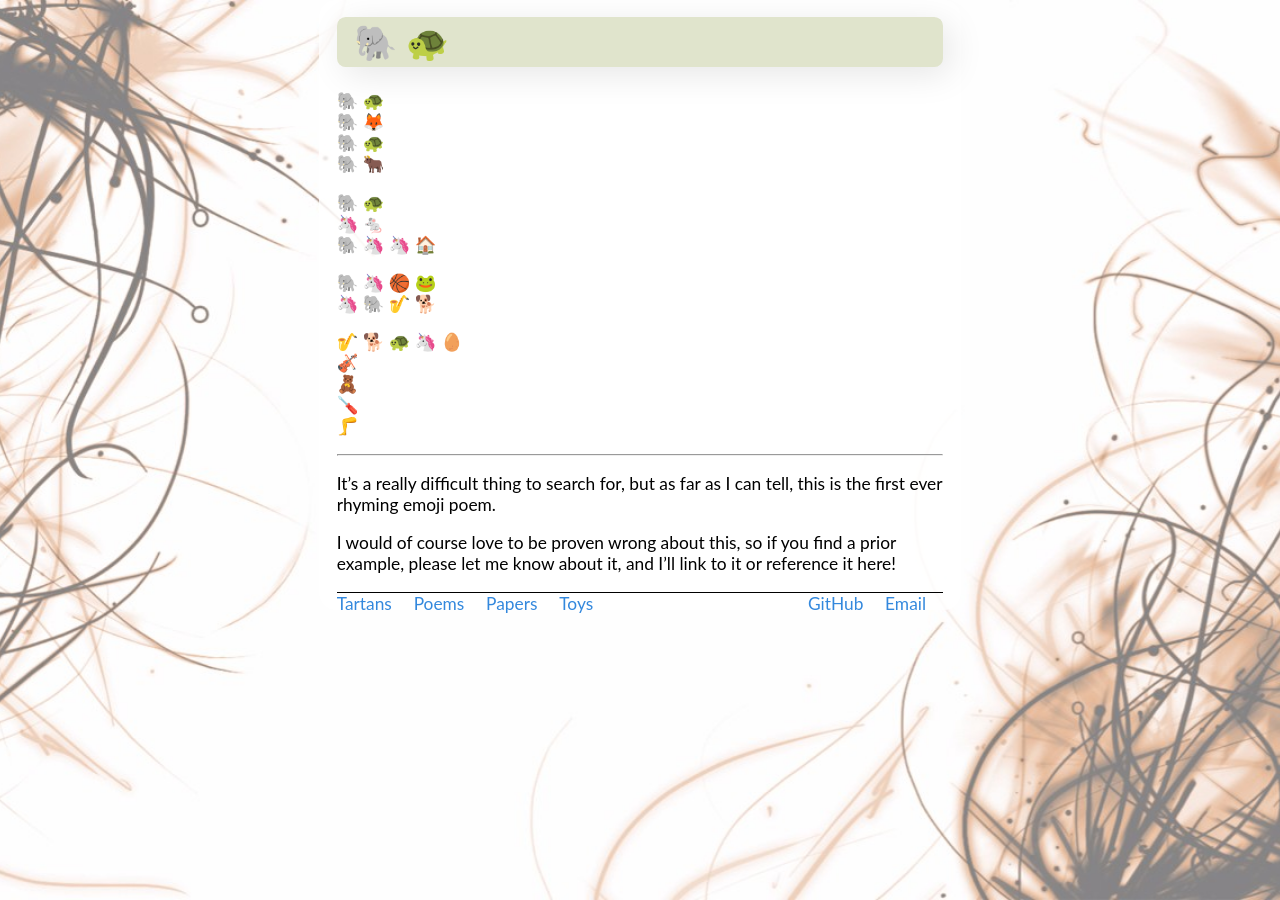
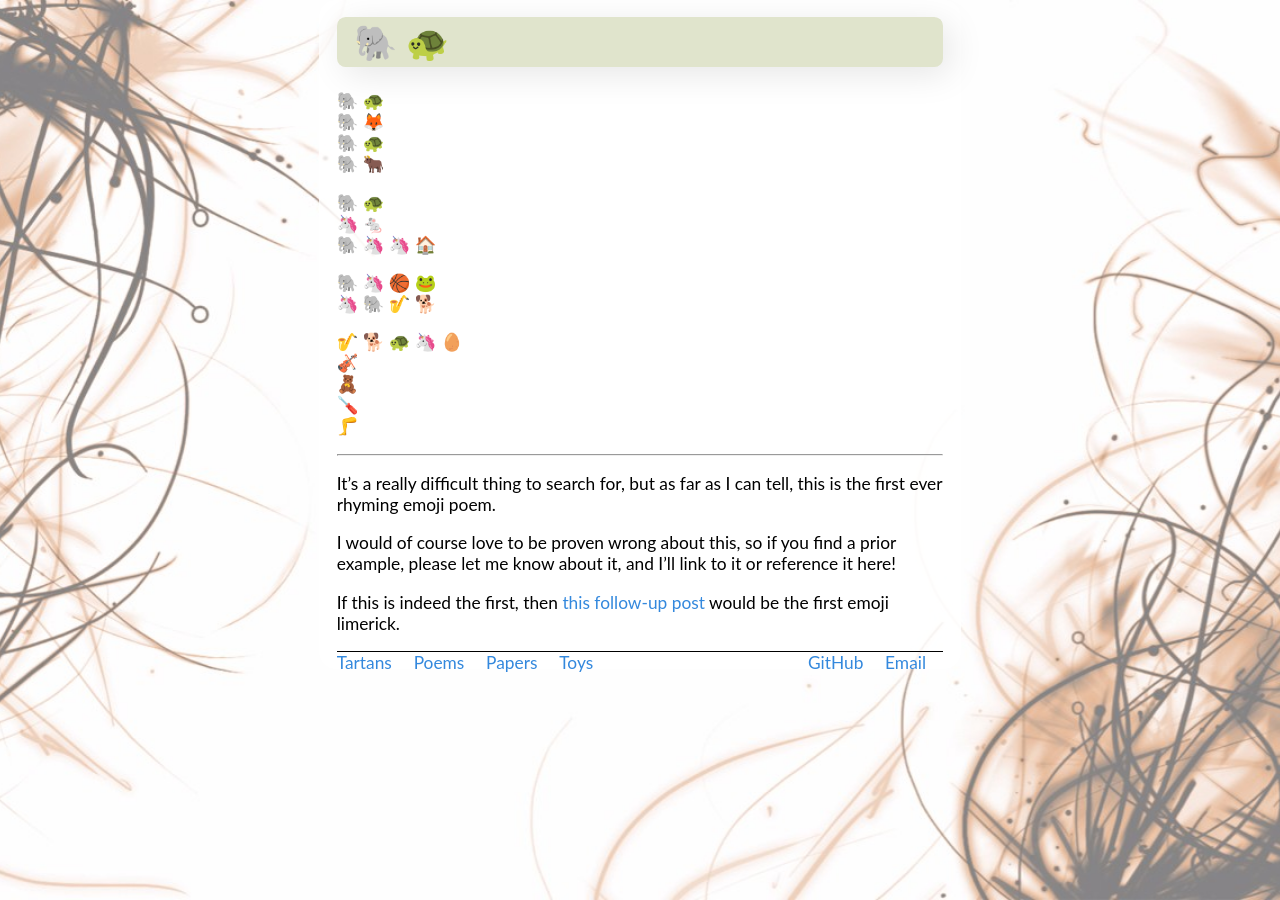
Before and after one commit to nealey/homepage, a Jekyll site: the page built from poems/🐘🐢.md, in a window 1280 px wide. Built offline with Jekyll 4.4.1, drawn with Linux system fonts in a browser that asks for light colours.

Commit message:
link to limerick

```diff
--- a/poems/🐘🐢.md
+++ b/poems/🐘🐢.md
@@ -30,3 +30,7 @@ I would of course love to be proven wrong about this,
 so if you find a prior example,
 please let me know about it,
 and I'll link to it or reference it here!
+
+If this is indeed the first,
+then [this follow-up post](https://forums.somethingawful.com/showthread.php?threadid=3960167#post512735911)
+would be the first emoji limerick.
```
